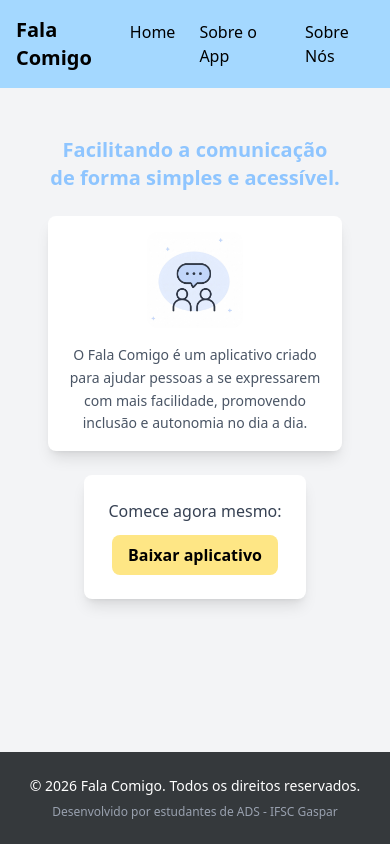
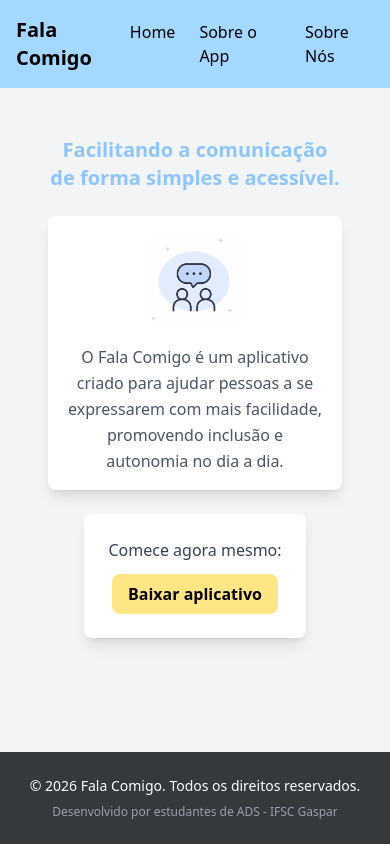
Before and after one commit to GabrielBailer/falaComigoWebSite, an Angular app: page / in a window 390 px wide. Built offline with nearby package versions, Linux system fonts and the light colour scheme.

Commit message:
Começando a aplicar responsividade

```diff
--- a/src/app/pages/home/home.html
+++ b/src/app/pages/home/home.html
@@ -4,14 +4,14 @@
         Facilitando a comunicação de forma simples e acessível.
     </h2>
 
-    <div class="bg-white shadow-lg rounded-lg p-4 md:p-6 lg:p-8 flex flex-col md:flex-row items-center gap-4 max-w-4xl">
+    <div class="bg-white shadow-lg rounded-lg p-4 md:p-6 lg:p-10 xl:p-12 flex flex-col md:flex-row items-center gap-4 max-w-6xl xl:max-w-7xl">
 
         <img
             src="/images/home.jpeg"
             class="w-24 h-24 md:w-32 md:h-32 lg:w-48 lg:h-48 rounded-xl object-cover"
         >
 
-        <p class="text-sm md:text-base lg:text-lg text-gray-600 leading-relaxed text-center md:text-left">
+        <p class="flex-1 text-base md:text-lg lg:text-xl xl:text-2xl text-gray-600 leading-relaxed text-center md:text-left">
             O Fala Comigo é um aplicativo criado para ajudar pessoas a se expressarem com mais facilidade, promovendo
             inclusão e autonomia no dia a dia.
         </p>
```
